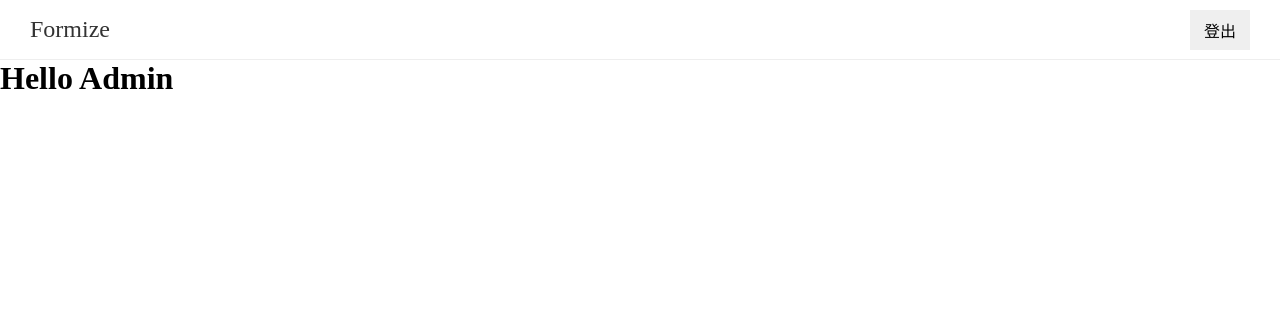
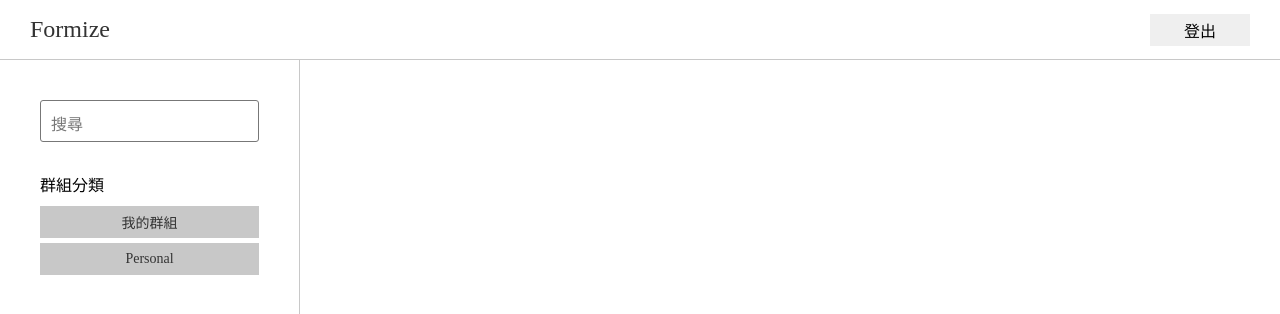
Before and after one commit to f0955710119/formize, a Next.js app: page /admin in a window 1280 px wide. Shown: the top 314 px of the page. Built offline with nearby package versions, Linux system fonts and the light colour scheme; a web font is replaced by a local one.

Commit message:
Add simple layout of group sidebar

```diff
--- a/package.json
+++ b/package.json
@@ -13,6 +13,7 @@
     "@emotion/styled": "^11.8.1",
     "@mui/material": "^5.6.0",
     "@randex/material-ui-multiple-dates-picker": "^0.4.0",
+    "@styled-icons/boxicons-regular": "^10.38.0",
     "babel-preset-next": "^1.4.0",
     "firebase": "^9.6.10",
     "next": "12.1.4",
--- a/pages/admin/index.tsx
+++ b/pages/admin/index.tsx
@@ -1,13 +1,14 @@
 import type { NextPage } from "next";
 import Header from "../../src/components/UI/Header";
 import Main from "../../src/components/UI/Main";
+import GroupSideBar from "../../src/components/Admin/FormManagement/SideBar/GroupSideBar";
 
 const Admin: NextPage = () => {
   return (
     <>
       <Header />
       <Main>
-        <h1>Hello Admin</h1>
+        <GroupSideBar />
       </Main>
     </>
   );
--- /dev/null
+++ b/src/components/Admin/FormManagement/SideBar/GroupSelectButton.tsx
@@ -0,0 +1,40 @@
+import { FC } from "react";
+import styled from "styled-components";
+
+const ButtonWrapper = styled.button`
+  display: flex;
+  justify-content: center;
+  align-items: center;
+  padding: 0.4rem;
+  width: 100%;
+  height: 3.2rem;
+  color: #333;
+  background-color: #c8c8c8;
+  margin-bottom: 0.5rem;
+  cursor: pointer;
+
+  &:hover {
+    color: #cddfff;
+    background-color: #173976;
+  }
+`;
+
+const ButtonText = styled.span`
+  font-size: 1.4rem;
+`;
+
+interface GroupSelectButtonProps {
+  buttonText: string;
+}
+
+const GroupSelectButton: FC<GroupSelectButtonProps> = ({
+  buttonText,
+}: GroupSelectButtonProps) => {
+  return (
+    <ButtonWrapper>
+      <ButtonText>{buttonText}</ButtonText>
+    </ButtonWrapper>
+  );
+};
+
+export default GroupSelectButton;
--- /dev/null
+++ b/src/components/Admin/FormManagement/SideBar/GroupSideBar.tsx
@@ -0,0 +1,36 @@
+import { FC } from "react";
+import styled from "styled-components";
+
+import SearchBar from "./SearchBar";
+import GroupSelectButton from "./GroupSelectButton";
+
+const BarWrapper = styled.div`
+  display: flex;
+  flex-direction: column;
+  padding: 4rem;
+  width: 30rem;
+  height: 100%;
+  border-right: 1px solid #c8c8c8;
+`;
+const GroupHeading = styled.span`
+  display: block;
+  margin-bottom: 1rem;
+  width: 100%;
+  font-size: 1.6rem;
+`;
+
+const defaultButtonText = ["我的群組", "Personal"];
+
+const GroupSideBar: FC = () => {
+  return (
+    <BarWrapper>
+      <SearchBar />
+      <GroupHeading>群組分類</GroupHeading>
+      {defaultButtonText.map((text) => (
+        <GroupSelectButton buttonText={text}></GroupSelectButton>
+      ))}
+    </BarWrapper>
+  );
+};
+
+export default GroupSideBar;
--- /dev/null
+++ b/src/components/Admin/FormManagement/SideBar/SearchBar.tsx
@@ -0,0 +1,57 @@
+import { FC } from "react";
+import styled from "styled-components";
+
+const SearchWrapper = styled.div`
+  position: relative;
+  margin-bottom: 3rem;
+  padding: 2rem 0.8rem;
+  width: 100%;
+  height: 4rem;
+  border-radius: 3px;
+  border: 0.8px solid #777;
+`;
+
+const SearchLabel = styled.label`
+  position: absolute;
+  width: 82%;
+  top: 1rem;
+  left: 1rem;
+  color: #777;
+  z-index: 1;
+  opacity: 1;
+  visibility: visible;
+  transform: translateY(0);
+  transition: opacity 0.3s, visibility 0.3s, transform 0.3s;
+`;
+
+const SearchInput = styled.input`
+  border: none;
+  width: 82%;
+  height: 100%;
+
+  transition: opacity 0.3s, visibility 0.3s, border-bottom 0.3s;
+
+  &:focus {
+    outline: none;
+    border-bottom: 1px solid #777;
+    opacity: 1;
+    visibility: visible;
+  }
+
+  &:focus ~ ${SearchLabel},&:not(:focus):valid ~ ${SearchLabel} {
+    opacity: 0;
+    visibility: hidden;
+    transform: translateY(-1rem);
+  }
+`;
+
+const SearchBar: FC = () => {
+  return (
+    <SearchWrapper>
+      <SearchInput id="search" required />
+      <SearchLabel htmlFor="search">搜尋</SearchLabel>
+    </SearchWrapper>
+  );
+};
+
+export default SearchBar;
--- a/src/components/UI/Header.tsx
+++ b/src/components/UI/Header.tsx
@@ -11,13 +11,13 @@ const HeaderWrapper = styled.header`
   padding: 1rem 3rem;
   width: 100%;
   height: 6rem;
-  border-bottom: 1px solid #eee;
+  border-bottom: 1px solid #c8c8c8;
 `;
 
 const Button = styled.button`
   padding: 0.4rem 1rem;
-  width: 6rem;
-  height: 4rem;
+  width: 10rem;
+  height: 3.2rem;
   font-size: 1.6rem;
 
   &:hover {
--- a/src/components/UI/Main.tsx
+++ b/src/components/UI/Main.tsx
@@ -4,7 +4,7 @@ import styled from "styled-components";
 const MainWrapper = styled.main`
   display: flex;
   width: 100vw;
-  height: 100vh - 6rem;
+  height: calc(100vh - 6rem);
 `;
 
 interface Main {
```
Also changed, not shown: 1 other file (tests, documents, lock files or other folders).
